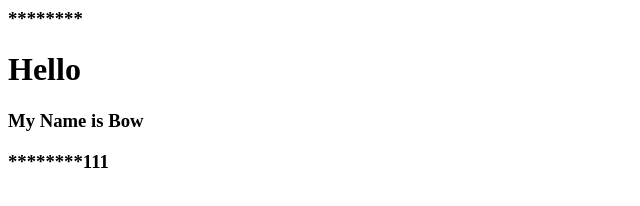
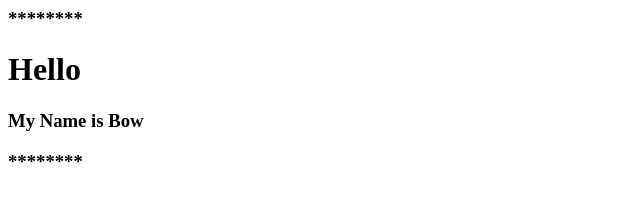
Before and after one commit to KrongkaewPon/parcel-bundler, a website: page index.html in a window 1280 px wide. Shown: the full height of the page, 0-640 px from the left. Drawn offline with Linux system fonts and the light colour scheme.

Commit message:
Revert "star"

```diff
--- a/index.html
+++ b/index.html
@@ -4,6 +4,6 @@
   <h3>********</h3>
   <h1>Hello</h1>
   <h3>My Name is Bow</h3>
-  <h3>********111</h3>
+  <h3>********</h3>
 </body>
 </html>
```
